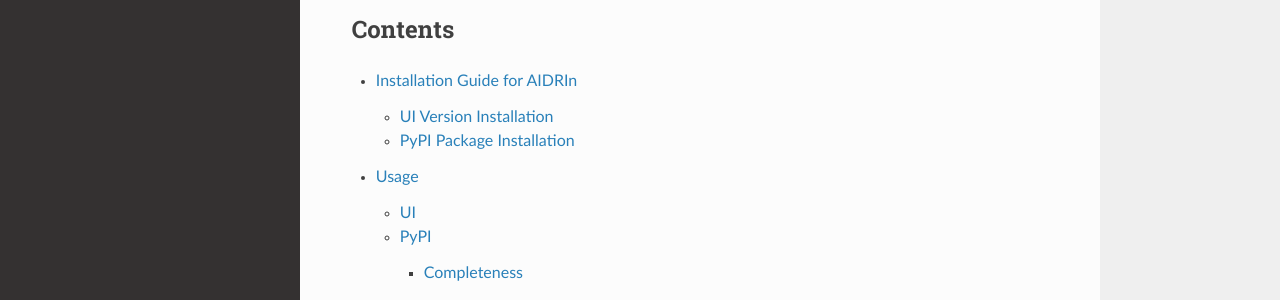
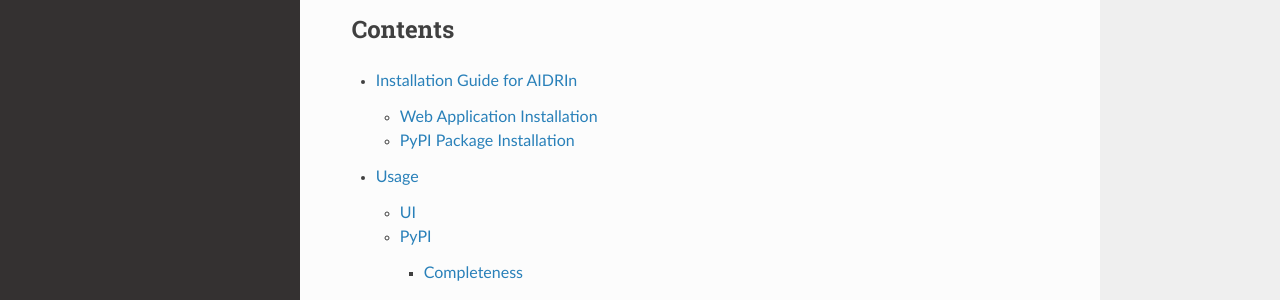
Before and after one commit to kaveenh/aidrin, a Sphinx documentation site: the page built from docs/source/index.rst, in a window 1280 px wide and 900 px high, scrolled down 737 px. Shown: the part 294-594 px from the top of the window. Built offline with Sphinx 7.4.7 and the Read the Docs theme 2.0.0, drawn with Linux system fonts in a browser that asks for light colours.

Commit message:
Update installation.rst

```diff
--- a/docs/source/installation.rst
+++ b/docs/source/installation.rst
@@ -3,8 +3,8 @@
 
 .. _installation:
 
-UI Version Installation
------------------------
+Web Application Installation
+----------------------------
 
 .. note::
 
```
